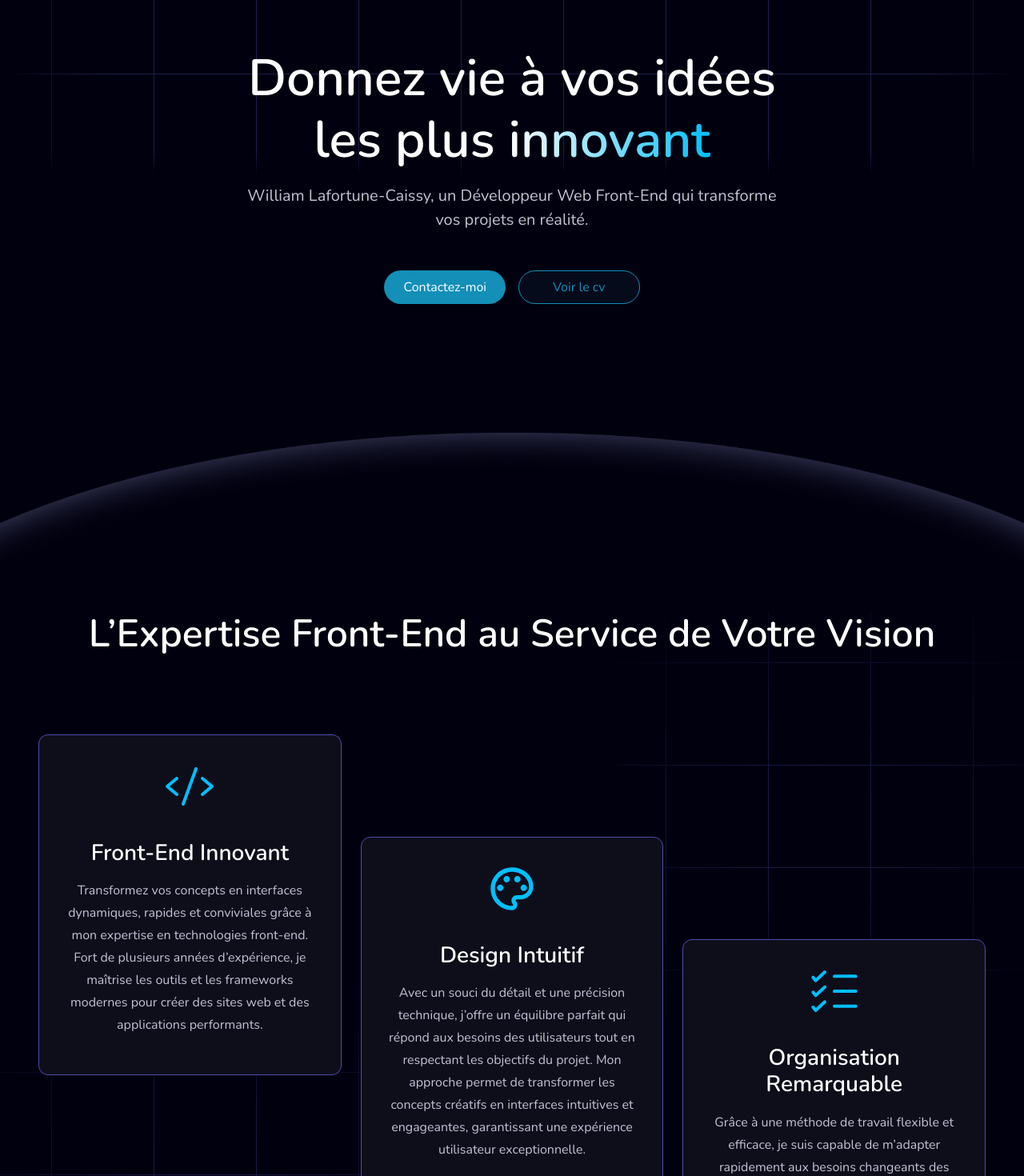
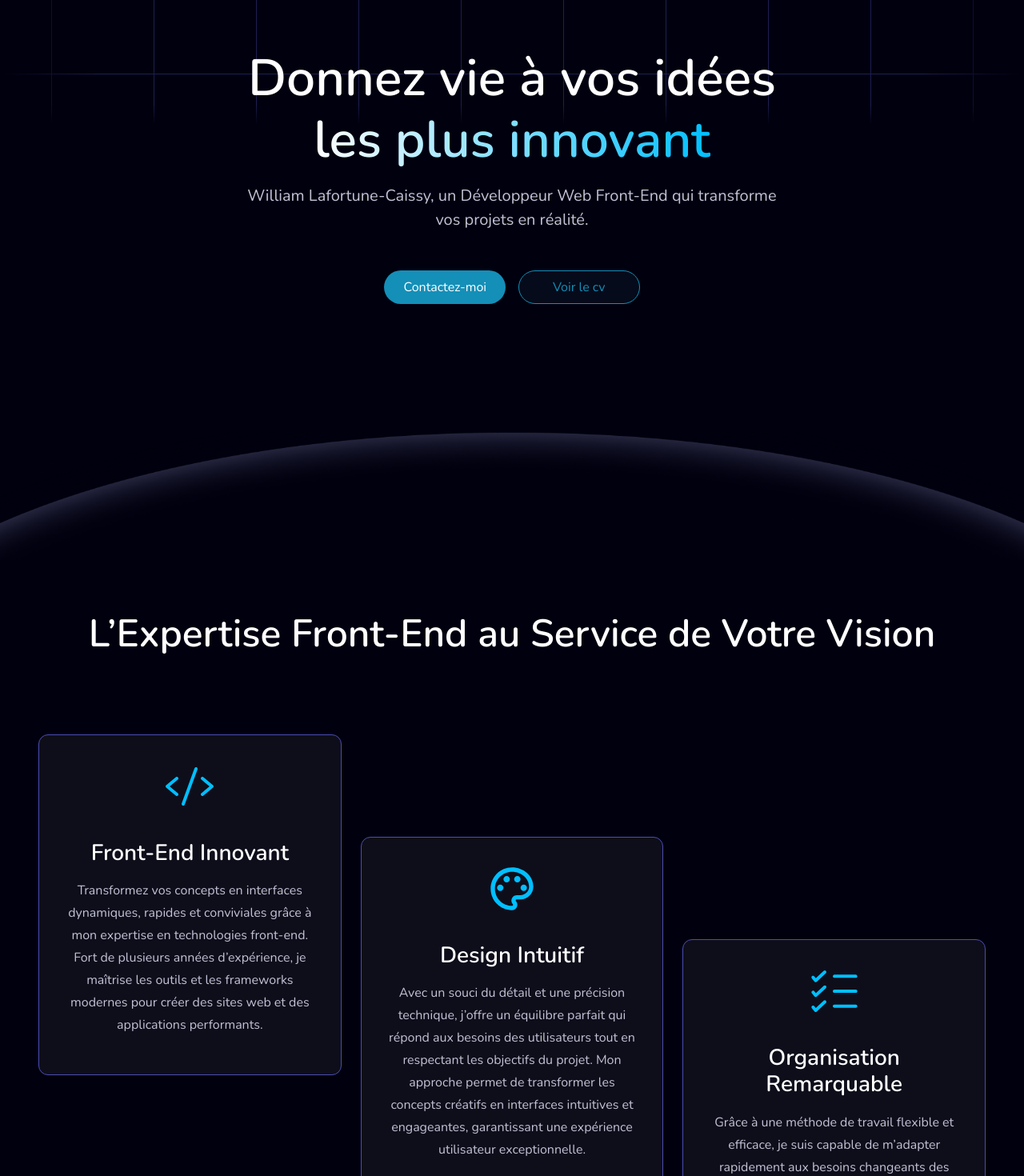
Before and after one commit to williamLafortuneCaissy/portfolio, a Next.js app: page / in a window 1280 px wide. Shown: the part 100-1570 px from the top of the page at 80% size. Built offline with nearby package versions, Linux system fonts and the light colour scheme.

Commit message:
added sticky hero

```diff
--- a/src/app/page.module.css
+++ b/src/app/page.module.css
@@ -1,7 +1,3 @@
-.heroImg {
-    width: 100%;
-    margin-block: 3rem;
-}
 
 .inverted {
     transform: scaleY(-1);
--- a/src/components/benefits/Benefits.js
+++ b/src/components/benefits/Benefits.js
@@ -5,7 +5,7 @@ import styles from "./benefits.module.css";
 
 const Benefits = () => {
     return (
-        <section className={`relative`}>
+        <section className={`${styles.section} relative`}>
             <GridSpot size="40vw 40vw" position="top right" desktopOnly />
             <GridSpot size="40vw 40vw" position="bottom left" desktopOnly />
             <div className={styles.container}>
--- a/src/components/benefits/benefits.module.css
+++ b/src/components/benefits/benefits.module.css
@@ -1,3 +1,7 @@
+.section {
+    background-color: var(--body-bg-color);
+}
+
 .container {
     padding-inline: var(--container-padding);
     max-width: var(--container-width);
@@ -11,7 +15,7 @@
     font-size: clamp(1.5rem, 7vw, 3rem);
     line-height: 1.2;
     font-weight: 600;
-    margin-top: 4rem;
+    padding-top: 4rem;
     margin-bottom: 6rem;
 }
 
--- a/src/components/hero/Hero.js
+++ b/src/components/hero/Hero.js
@@ -8,12 +8,14 @@ import { useGSAP } from "@gsap/react";
 import { useRef } from "react";
 import Image from "next/image";
 
+import { ScrollTrigger } from "gsap/ScrollTrigger";
+
 const Hero = () => {
     const heroRef = useRef();
 
-    gsap.registerPlugin(useGSAP);
-    useGSAP(
-        () => {
+    gsap.registerPlugin(useGSAP, ScrollTrigger);
+
+    const handleOnloadAnimations = () => {
         const timeline = gsap.timeline();
 
         const stagger = 0.1;
@@ -34,22 +36,38 @@ const Hero = () => {
             '.gradient',
             { backgroundPosition: 0, duration: 3, ease: "power4.out"},
         );
+    }
+
+    useGSAP(
+        () => {
+            handleOnloadAnimations();
+
+            // sticky hero needs gsap to prevent conflict with sticky footer
+            ScrollTrigger.create({
+                trigger: ".pinnedContent",
+                start: "top top",
+                end: "bottom top",
+                pin: true,
+                pinSpacing: false
+              });
 
         },{ scope: heroRef }
     );
 
     return (
-        <section className={`${styles.hero} relative`} ref={heroRef}>
+        <section className={`${styles.hero}`} ref={heroRef}>
+            <div className="relative pinnedContent">
                 <GridSpot squareMask size="100% 40%" position="top" />
-            <div className={styles.content}>
+                <div className={`${styles.content} `}>
                     <h1 className={`${styles.title} fadeIn`}>
                         Donnez vie à vos idées <br />
-                    les plus <span className={`${styles.animatedGradient} gradient`}>innovant</span>
+                        <span className={`${styles.animatedGradient} gradient`}>les plus innovant</span>
                     </h1>
                     <p className={`${styles.subtitle} fadeIn`}>William Lafortune-Caissy, un Développeur Web Front-End qui transforme vos projets en réalité.</p>
                     <div className={`${styles.ctas} fadeIn`}>
                         <Button as="a" href="#contact">Contactez-moi</Button>
                         <Button as="a" href="./cv.pdf" secondary target="_blank">Voir le cv</Button>
+                    </div>
                 </div>
             </div>
           <Image className={`${styles.image} slideIn`} src="./hero-bg.png" alt="" width={1440} height={233} />
```
Lines whose indentation alone changed are shown as unchanged.
